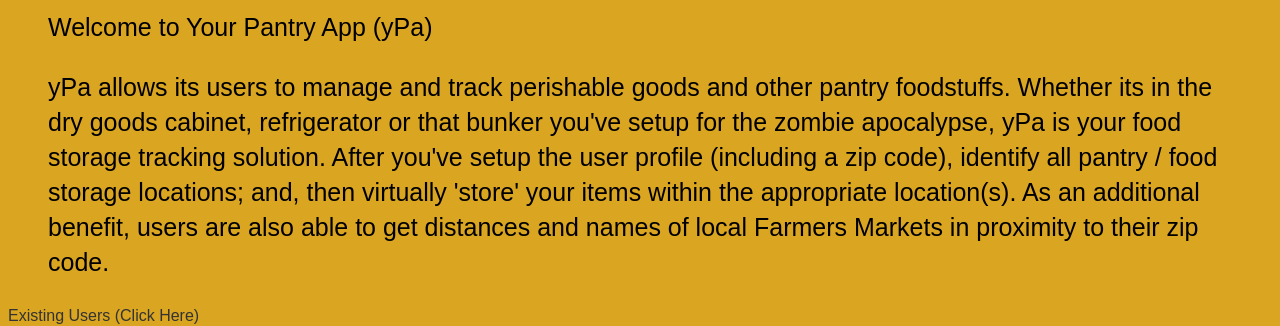
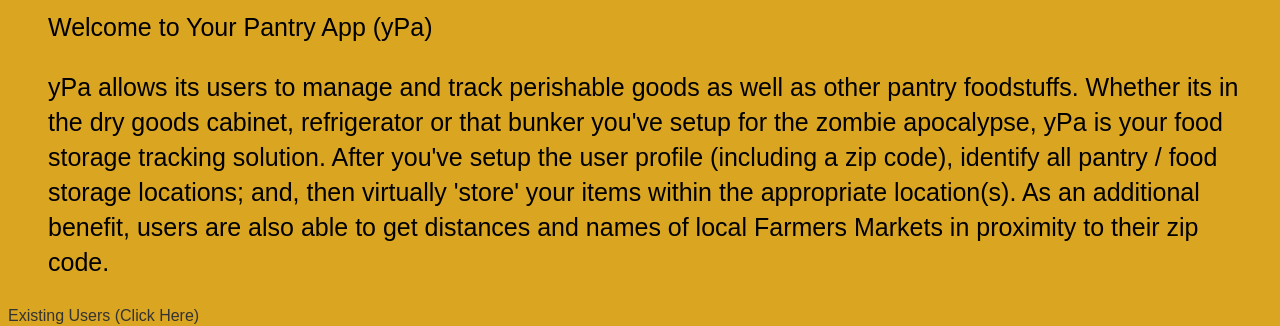
Before and after one commit to EdwardsDamian/Project-4, a React (Create React App) app in the folder client/: page /home in a window 1280 px wide. Shown: the part 379-705 px from the top of the page. Built offline with nearby package versions, Linux system fonts and the light colour scheme.

Commit message:
add wireframes and edited Home component

```diff
--- a/client/src/components/Home.js
+++ b/client/src/components/Home.js
@@ -16,7 +16,7 @@ class Home extends Component {
             <div>
                 <h1>Home</h1>
                 <p>Welcome to Your Pantry App (yPa)</p>
-                <p>yPa allows its users to manage and track perishable goods and other pantry foodstuffs.  Whether its in the dry goods cabinet, refrigerator or that bunker you've setup for the zombie apocalypse, yPa is your food storage tracking solution.  After you've setup the user profile (including a zip code), identify all pantry / food storage locations; and, then virtually 'store' your items within the appropriate location(s).  As an additional benefit, users are also able to get distances and names of local Farmers Markets in proximity to their zip code.</p>
+                <p>yPa allows its users to manage and track perishable goods as well as other pantry foodstuffs.  Whether its in the dry goods cabinet, refrigerator or that bunker you've setup for the zombie apocalypse, yPa is your food storage tracking solution.  After you've setup the user profile (including a zip code), identify all pantry / food storage locations; and, then virtually 'store' your items within the appropriate location(s).  As an additional benefit, users are also able to get distances and names of local Farmers Markets in proximity to their zip code.</p>
                 <div className="nav-item" ><Link to="/userslist">Existing Users (Click Here)</Link></div>
             </div>
             <div className="img-wrapper">
```
Also changed, not shown: 2 other files (tests, documents, lock files or other folders).
